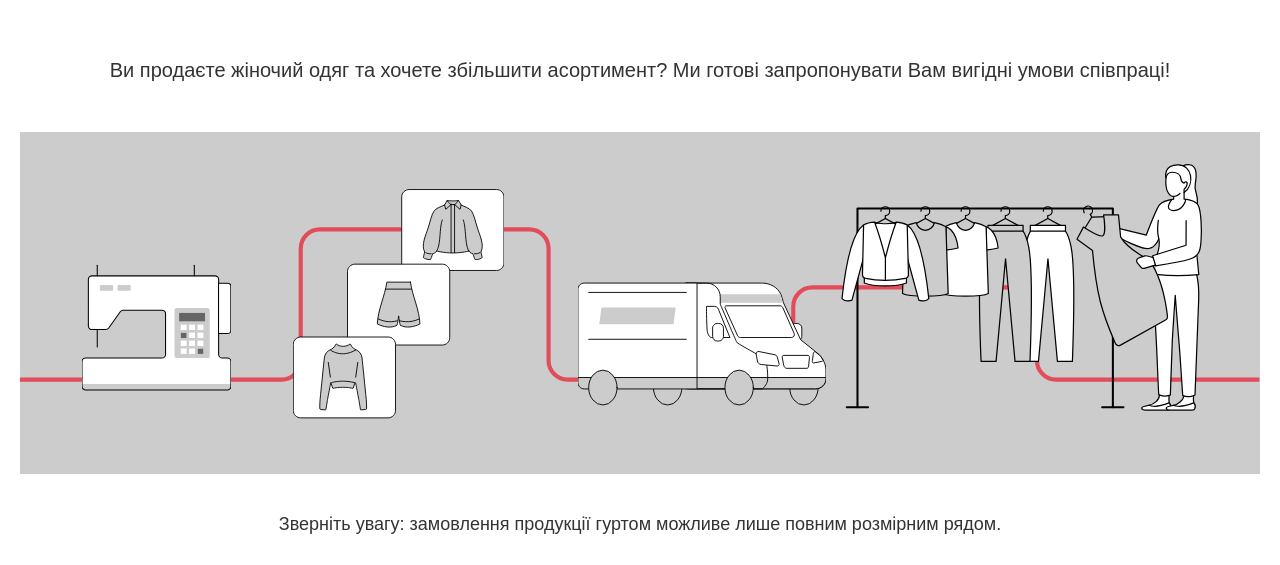
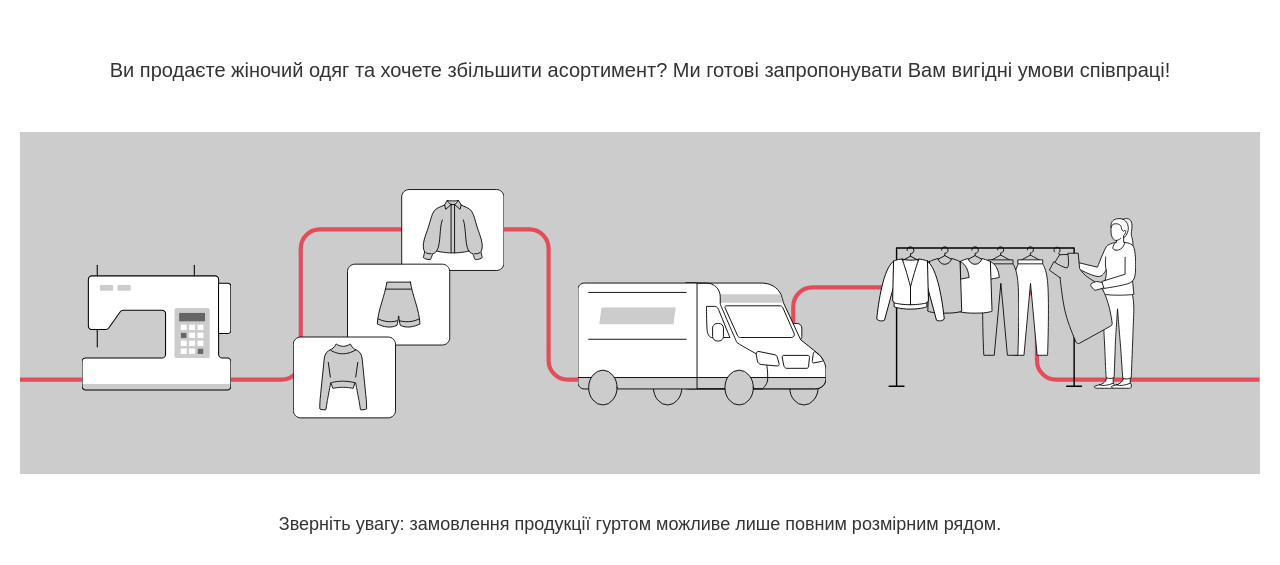
Before and after one commit to antonio63963/coworking_artjen, a plain HTML site: page index.html in a window 1280 px wide. Shown: the part 235-800 px from the top of the page. Drawn offline with Linux system fonts and the light colour scheme; a web font is replaced by a local one.

Commit message:
banner animation clothes

```diff
--- a/index.html
+++ b/index.html
@@ -49,18 +49,32 @@
     <div class="banner-wrapper">
       <!-- backline -->
       <?xml version="1.0" encoding="utf-8"?>
-      <svg version="1.1" xmlns="http://www.w3.org/2000/svg" xmlns:xlink="http://www.w3.org/1999/xlink" x="0px" y="0px"
-        viewBox="0 0 1496 334" style="enable-background:new 0 0 1496 334;" xml:space="preserve">
+      <svg class="line-desktop" version="1.1" xmlns="http://www.w3.org/2000/svg"
+        xmlns:xlink="http://www.w3.org/1999/xlink" x="0px" y="0px" viewBox="0 0 1496 334"
+        style="enable-background:new 0 0 1496 334;" xml:space="preserve">
         <path class="banner-backline " d="M-0.3,258.9h315.9c12.7,0,23.1-10.3,23.1-23.1V100.7c0-12.7,10.3-23.1,23.1-23.1h252.8
 	c12.7,0,23.1,10.3,23.1,23.1v135.1c0,12.7,10.3,23.1,23.1,23.1h97h25h127c12.7,0,23.1-10.3,23.1-23.1v-65.1
 	c0-12.7,10.3-23.1,23.1-23.1h247.8c12.7,0,23.1,10.3,23.1,23.1v65.1c0,12.7,10.3,23.1,23.1,23.1h245.9" />
       </svg>
+      <!-- mobile backLine -->
 
       <!-- machine -->
       <img class="banner-machine" src="images/machine.svg" alt="">
       <img class="banner-clothes" src="images/clothes.svg" alt="">
       <img class="banner-bus" src="images/bus.svg" alt="">
-      <img class="banner-buyer" src="images/buyer.svg" alt="">
+      <!-- <img class="banner-buyer" src="images/buyer.svg" alt="buyer"> -->
+      <div class="banner-shop">
+        <div class="banner-shop-images">
+          <img src="images/stend.svg" class="banner-stend" alt="stend">
+          <img src="images/woman.svg" class="banner-woman" alt="woman">
+          <!-- clothes -->
+          <img class="tShirt-1" src="images/cloth1.svg" alt="cloth1">
+          <img class="tShirt-2" src="images/cloth2.svg" alt="cloth2">
+          <img class="tShirt-3" src="images/cloth3.svg" alt="cloth3">
+          <img class="trousers-1" src="images/trousers1.svg" alt="trousers-1">
+          <img class="trousers-2" src="images/trousers2.svg" alt="trousers-2">
+        </div>
+      </div>
     </div>
     <p class="banner-note">Зверніть увагу: замовлення продукції гуртом можливе лише повним розмірним рядом.</p>
 
@@ -123,10 +137,12 @@
       <!-- VIDEO -->
       <div class="profits-video-block">
         <div class="profits-video-container">
-          <iframe class="profits-responsive-video" src="https://www.youtube.com/embed/tgbNymZ7vqY">
+          <iframe class="profits-responsive-video" frameborder="0" allowfullscreen
+            src="https://www.youtube.com/embed/tgbNymZ7vqY">
           </iframe>
         </div>
-        <p class="profits-text">Якщо вас зацікавила наша пропозиція, будь ласка, заповніть форму нижче і наш менеджер зв’яжеться з Вами в
+        <p class="profits-text">Якщо вас зацікавила наша пропозиція, будь ласка, заповніть форму нижче і наш менеджер
+          зв’яжеться з Вами в
           найкоротші терміни для обговорення умов співпраці!</p>
       </div>
     </section>
--- a/styles/banner.css
+++ b/styles/banner.css
@@ -7,7 +7,8 @@
   height: 342px;
   margin-bottom: 40px;
 }
-
+.backLine-basic {
+}
 .banner-backline {
   fill: none;
   stroke: #e24c5b;
@@ -18,7 +19,7 @@
   stroke-dashoffset: 2000;
   max-width: 100%;
   max-height: 181px;
-  animation: dash 3s linear .3s forwards;
+  animation: dash 3s linear 0.3s forwards;
 }
 
 .banner-machine {
@@ -35,7 +36,7 @@
   width: 17%;
   left: 22%;
   opacity: 0;
-  animation: reveal 1s ease .4s forwards;
+  animation: reveal 1s ease 0.4s forwards;
 }
 .banner-bus {
   position: absolute;
@@ -45,13 +46,86 @@
   opacity: 0;
   animation: reveal 1s ease 1.4s forwards;
 }
-.banner-buyer {
+/* .banner-buyer {
   position: absolute;
   width: 30%;
   left: 66%;
   padding-bottom: 40px;
   opacity: 0;
   animation: reveal 1.5s ease 2s forwards;
+} */
+
+/* STEND WITH WOMAN */
+.banner-shop {
+  position: absolute;
+  width: 20%;
+  left: 70%;
+}
+.banner-stend {
+  opacity: 0;
+  animation: reveal 1.5s ease 2s forwards;
+}
+.banner-shop-images {
+  position: relative;
+}
+.banner-woman {
+  position: absolute;
+  bottom: 0;
+  right: 0;
+  width: 35%;
+  transform: translateX(-15px);
+  opacity: 0;
+  animation: woman 1s ease 3.3s forwards;
+}
+.tShirt-1 {
+  position: absolute;
+  transform-origin: top;
+  width: 28%;
+  left: -5%;
+  top: 17%;
+  z-index: 10;
+  transform: scale(0);
+  animation: scale .5s ease 2.3s forwards;
+}
+.tShirt-2 {
+  position: absolute;
+  transform-origin: top;
+  width: 20%;
+  top: 17%;
+  left: 13%;
+  z-index: 9;
+  transform: scale(0);
+  animation: scale .5s ease 2.5s forwards;
+}
+.tShirt-3 {
+  position: absolute;
+  transform-origin: top;
+  width: 20%;
+  top: 17%;
+  left: 25%;
+  z-index: 8;
+  transform: scale(0);
+  animation: scale .5s ease 2.7s forwards;
+}
+.trousers-1 {
+  position: absolute;
+  transform-origin: top;
+  width: 15%;
+  top: 17%;
+  left: 38%;
+  z-index: 7;
+  transform: scale(0);
+  animation: scale .5s ease 2.9s forwards;
+}
+.trousers-2 {
+  position: absolute;
+  transform-origin: top;
+  width: 15%;
+  top: 17%;
+  left: 50%;
+  z-index: 6;
+  transform: scale(0);
+  animation: scale .5s ease 3.1s forwards;
 }
 
 .banner-note {
@@ -70,3 +144,24 @@
     opacity: 1;
   }
 }
+@keyframes scale {
+  to {
+    transform: scale(1);
+  }
+}
+@keyframes woman {
+  to {
+    opacity: 1;
+    transform: translateX(0);
+  }
+}
+
+@media screen and (max-width: 600px) {
+  .banner-wrapper {
+    width: 100%;
+    height: 672px;
+  }
+  .line-desktop {
+    display: none;
+  }
+}
--- a/styles/profits.css
+++ b/styles/profits.css
@@ -13,6 +13,7 @@
   display: flex;
   flex-wrap: wrap;
   width: 100%;
+  max-width: 100%;
   row-gap: 92px;
   margin-bottom: 140px;
 }
@@ -43,7 +44,7 @@
   max-width: 440px;
   font-size: 18px;
 }
-
+/* VIDEO */
 .profits-video-block {
   width: 100%;
   display: flex;
@@ -71,5 +72,11 @@
 }
 .profits-text {
   text-align: center;
-  width: 668px;
+  max-width: 668px;
 }
+
+/* @media screen and (max-width: 512px) {
+  .profit-card {
+    flex-basis: 280px;
+  }
+} */
```
Also changed, not shown: images/backLineMobile.svg (added), images/cloth1.svg (added), images/cloth2.svg (added), images/cloth3.svg (added), images/stend.svg (added), images/trousers1.svg (added), images/trousers2.svg (added), images/woman.svg (added).
